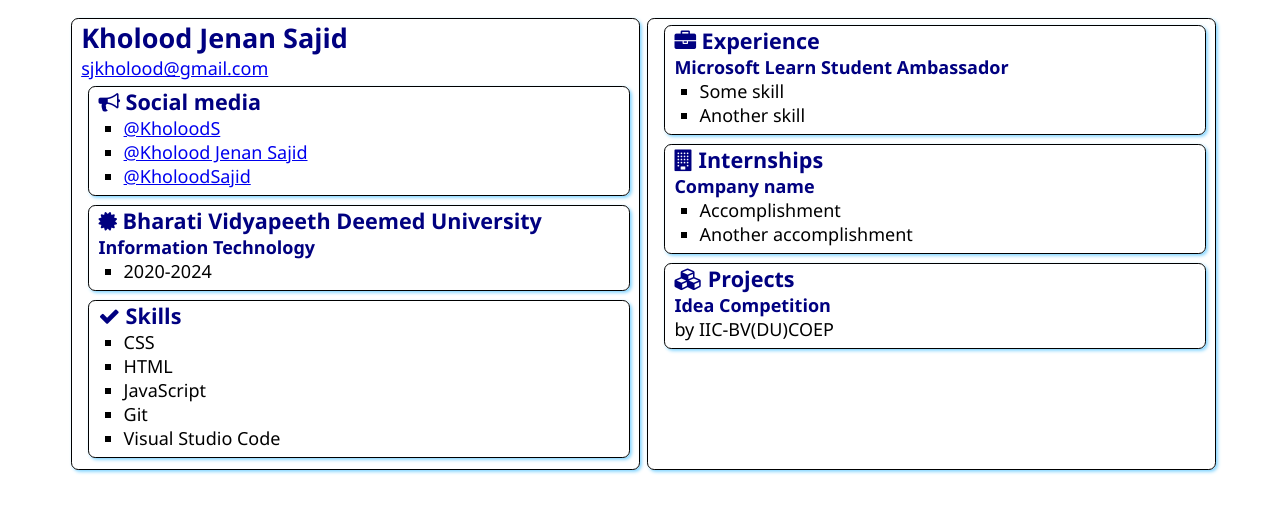
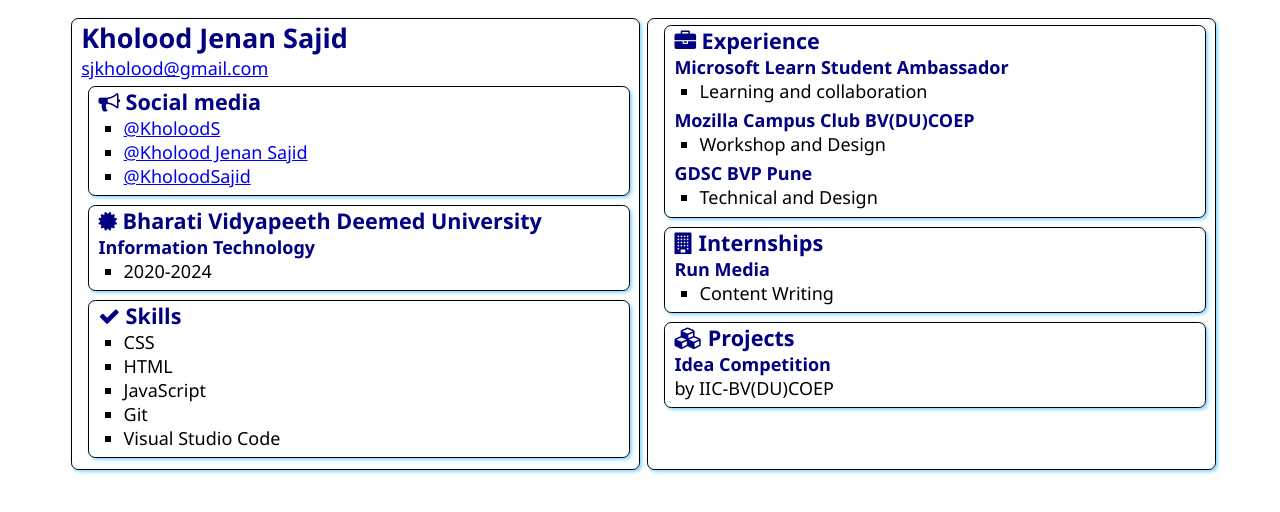
Before and after one commit to KholoodS/SATechnicalOnboarding, a plain HTML site: page src/index.html in a window 1280 px wide. Drawn offline with Linux system fonts and the light colour scheme.

Commit message:
first-commit

```diff
--- a/src/index.html
+++ b/src/index.html
@@ -71,8 +71,15 @@
           </h2>
           <h3>Microsoft Learn Student Ambassador</h3>
           <ul>
-            <li>Some skill</li>
-            <li>Another skill</li>
+            <li>Learning and collaboration</li>
+          </ul>
+          <h3>Mozilla Campus Club BV(DU)COEP</h3>
+          <ul>
+            <li>Workshop and Design</li>
+          </ul>
+          <h3>GDSC BVP Pune</h3>
+          <ul>
+            <li>Technical and Design</li>
           </ul>
         </section>
         <section class="box">
@@ -81,10 +88,9 @@
             Internships
           </h2>
 
-          <h3>Company name</h3>
+          <h3>Run Media</h3>
           <ul>
-            <li>Accomplishment</li>
-            <li>Another accomplishment</li>
+            <li>Content Writing</li>
           </ul>
         </section>
         <section class="box">
```
